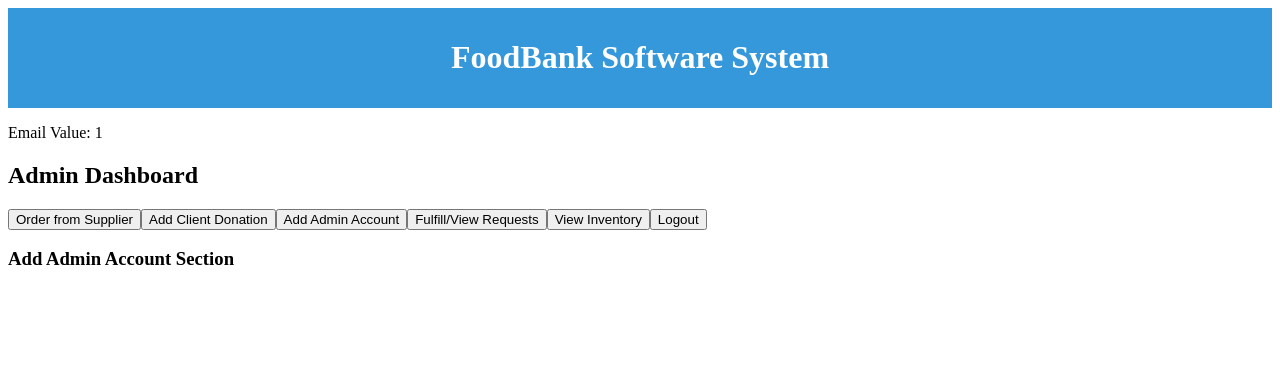
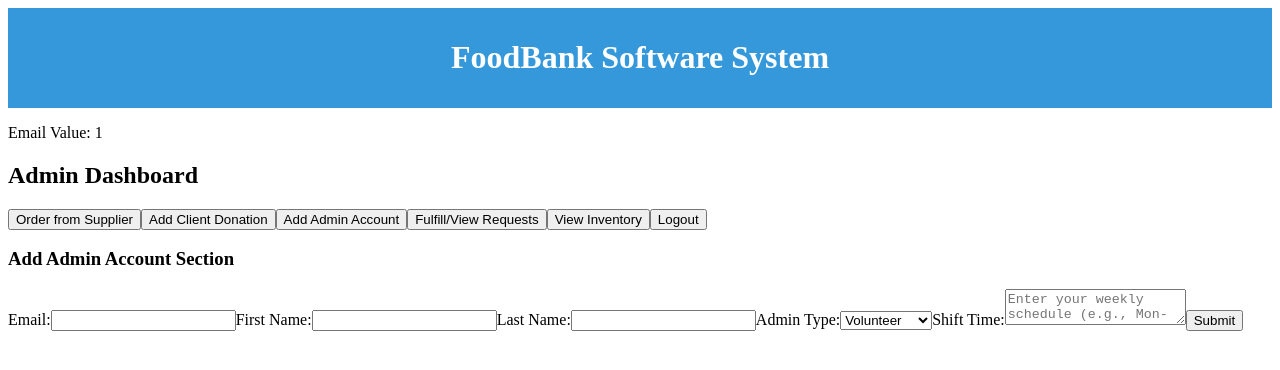
Before and after one commit to raunak8016/FoodBankSoftware, a React (Create React App) app in the folder client/: page /admin_dashboard/1 in a window 1280 px wide. Both pictures are taken after a click on the button "Add Admin Account". Shown: the top 370 px of the page. Built offline with nearby package versions, Linux system fonts and the light colour scheme.

Commit message:
items setup

```diff
--- a/client/src/components/AdminDashboard.js
+++ b/client/src/components/AdminDashboard.js
@@ -3,7 +3,8 @@ import Banner from './Banner';
 import { useState } from 'react';
 import { useParams } from 'react-router-dom';
 import { useNavigate } from "react-router-dom";
-
+import axios from "axios";
+import Items from './Items';
 
 const AdminDashboard = () => {
   // State to manage the visibility of different sections
@@ -63,10 +64,91 @@ const ClientDonationsSection = () => {
 };
 
 const AddAdminSection = () => {
+  const [formData, setFormData] = useState({
+    email: '',
+    firstName: '',
+    lastName: '',
+    adminType: 'volunteer',
+    shiftTime: '', // New field for shift time
+  });
+
+  const handleChange = (e) => {
+    const { name, value } = e.target;
+    setFormData((prevData) => ({
+      ...prevData,
+      [name]: value,
+    }));
+  };
+
+  const handleSubmit = () => {
+    axios.post('/admin_signUp', formData)
+      .then(response => {
+        // Handle the response from the server as needed
+        console.log(response.data);
+
+
+        const success = response.data.status;
+
+        if (success === "true") {
+          alert("Add new admin successful!");
+        } else {
+          const reason = response.data.reason;
+          alert("Add admin failed. " + reason);
+          console.log("faliure reason:", reason);
+        }
+      })
+      .catch(error => {
+        console.error('Error:', error);
+        alert("Signup failed. Please try again.");
+      });
+  };
+
   return (
     <div>
       <h3>Add Admin Account Section</h3>
-      {/* Add content for adding admin accounts */}
+      <form>
+        <label>Email:</label>
+        <input
+          type="email"
+          name="email"
+          value={formData.email}
+          onChange={handleChange}
+        />
+
+        <label>First Name:</label>
+        <input
+          type="text"
+          name="firstName"
+          value={formData.firstName}
+          onChange={handleChange}
+        />
+
+        <label>Last Name:</label>
+        <input
+          type="text"
+          name="lastName"
+          value={formData.lastName}
+          onChange={handleChange}
+        />
+
+        <label>Admin Type:</label>
+        <select name="adminType" value={formData.adminType} onChange={handleChange}>
+          <option value="volunteer">Volunteer</option>
+          <option value="coordinator">Coordinator</option>
+        </select>
+
+        <label>Shift Time:</label>
+        <textarea
+          name="shiftTime"
+          value={formData.shiftTime}
+          onChange={handleChange}
+          placeholder="Enter your weekly schedule (e.g., Mon-06:00-15:00, Tue-09:00-17:00)"
+        />
+
+        <button type="button" onClick={handleSubmit}>
+          Submit
+        </button>
+      </form>
     </div>
   );
 };
@@ -83,7 +165,7 @@ const FulfillOrdersSection = () => {
 const InventorySection = () => {
   return (
     <div>
-      <h3>Inventory Section</h3>
+      <Items/>
     </div>
   );
 };
--- /dev/null
+++ b/client/src/components/Items.js
@@ -0,0 +1,182 @@
+// Items.js
+import React, { useEffect, useState } from 'react';
+import axios from 'axios';
+import './styling/items.css'; // Import a CSS file for styling
+
+const Items = () => {
+  const [itemData, setItemData] = useState([]);
+  const [editedQuantities, setEditedQuantities] = useState({});
+  const [newItem, setNewItem] = useState({
+    name: '',
+    quantity: '',
+    storageType: '',
+    brand: '',
+    type: false, // Default to toiletry
+  });
+
+  useEffect(() => {
+    // Fetch data when the component mounts
+    axios.get('/Item')
+      .then(response => {
+        setItemData(response.data.Item);
+      })
+      .catch(error => console.error('Error fetching data:', error));
+  }, []);
+
+  const handleUpdateQuantity = (index) => {
+    // Send the updated data to the Flask server for "Quantity" update
+    // You'll need to implement this part based on your server's API
+    const updatedQuantityValue = editedQuantities[index] || itemData[index][1]; // Use edited quantity if available, otherwise use the current quantity
+    axios.post('/updateItemQuantity', { item_name: itemData[index][0], quantity: updatedQuantityValue })
+      .then(response => {
+        const success = response.data.status;
+
+        if (success === "true") {
+          alert("Item quantity update successful!");
+        } else {
+          const reason = response.data.reason;
+          alert("Item quantity update. " + reason);
+          console.log("faliure reason:", reason);
+        }
+      })
+      .catch(error => console.error('Error updating quantity:', error));
+  };
+
+
+  const handleDelete = (index) => {
+    // Handle deletion logic here, e.g., show a confirmation dialog
+    const updatedItems = [...itemData];
+    updatedItems.splice(index, 1); // Remove the item at the specified index
+    setItemData(updatedItems);
+    console.log(index);
+    // Send the updated data to the Flask server for deletion
+    // You'll need to implement this part based on your server's API
+    axios.post('/deleteItem', { index })
+      .then(response => {
+        console.log('Item deleted successfully');
+      })
+      .catch(error => console.error('Error deleting item:', error));
+  };
+
+  const handleInputChange = (field, value) => {
+    // Update the local state with the changed value for the new item
+    setNewItem(prevItem => ({ ...prevItem, [field]: value }));
+  };
+
+  const handleAddItem = () => {
+    // Check if all values are entered before adding a new item
+    if (Object.values(newItem).every(value => value !== '')) {
+      // Convert the type to a flag (1 for food, 0 for toiletry)
+      const newItemWithFlag = { ...newItem, type: newItem.type === 'food' ? 1 : 0 };
+
+      // Add a new item column to the local state
+      setItemData([...itemData, Object.values(newItemWithFlag)]);
+
+      // Send the new item data to the Flask server for addition
+      // You'll need to implement this part based on your server's API
+      console.log(newItem.type);
+      axios.post('/addItem', {
+        item_name: newItem.name,
+        quantity: newItem.quantity,
+        storageType: newItem.storageType,
+        brand: newItem.brand,
+        itemType: newItem.type === 'food' ? 'food' : 'toiletry',
+      }).then(response => {
+        const success = response.data.status;
+
+        if (success === "true") {
+          console.log("Add item successful!");
+        } else {
+          const reason = response.data.reason;
+          alert("Add admin failed. " + reason);
+          console.log("faliure reason:", reason);
+        }
+          axios.get('/Item')
+            .then(response => {
+              setItemData(response.data.Item);
+            })
+            .catch(error => console.error('Error fetching data:', error));
+        })
+        .catch(error => console.error('Error adding item:', error));
+
+      // Reset the new item state for the next entry
+      setNewItem({
+        name: '',
+        quantity: '',
+        storageType: '',
+        brand: '',
+        type: false,
+      });
+    } else {
+      console.log('Please enter all values before adding a new item.');
+    }
+  };
+
+  return (
+    <div>
+      <h3>Item Data</h3>
+      <table className="items-table">
+        <thead>
+          <tr>
+            <th>Name</th>
+            <th>Quantity</th>
+            <th>Storage Type</th>
+            <th>Brand</th>
+            <th>Type</th>
+            <th>Action</th>
+          </tr>
+        </thead>
+        <tbody>
+          {itemData.map((item, index) => (
+            <tr key={index}>
+              <td>{item[0]}</td>
+              <td>
+                <input
+                  type="text"
+                  value={editedQuantities[index] !== undefined ? editedQuantities[index] : item[1]}
+                  onChange={(e) => {
+                    const newQuantities = { ...editedQuantities, [index]: e.target.value };
+                    setEditedQuantities(newQuantities);
+                  }}
+                />
+              </td>
+              <td>{item[2]}</td>
+              <td>{item[3]}</td>
+              <td>{item[4] ? 'food' : 'toiletry'}</td>
+              <td>
+                <button onClick={() => handleUpdateQuantity(index)}>Update Quantity</button>
+                <button onClick={() => handleDelete(index)}>Delete</button>
+              </td>
+            </tr>
+          ))}
+          <tr>
+            {/* New item row for entering values */}
+            <td>
+              <input type="text" value={newItem.name} onChange={(e) => handleInputChange('name', e.target.value)} />
+            </td>
+            <td>
+              <input type="text" value={newItem.quantity} onChange={(e) => handleInputChange('quantity', e.target.value)} />
+            </td>
+            <td>
+              <input type="text" value={newItem.storageType} onChange={(e) => handleInputChange('storageType', e.target.value)} />
+            </td>
+            <td>
+              <input type="text" value={newItem.brand} onChange={(e) => handleInputChange('brand', e.target.value)} />
+            </td>
+            <td>
+              <select value={newItem.type} onChange={(e) => handleInputChange('type', e.target.value)}>
+                <option value="toiletry">Toiletry</option>
+                <option value="food">Food</option>
+              </select>
+            </td>
+            <td>
+              <button onClick={handleAddItem}>Add New Item</button>
+            </td>
+          </tr>
+        </tbody>
+      </table>
+    </div>
+  );
+};
+
+export default Items;
--- /dev/null
+++ b/client/src/components/styling/items.css
@@ -0,0 +1,17 @@
+/* Items.css */
+
+.items-table {
+    width: 100%;
+    border-spacing: 8px;
+    border-collapse: separate;
+  }
+
+  .items-table th,
+  .items-table td {
+    padding: 8px;
+    border: 1px solid #ddd;
+  }
+
+  .editable {
+    border: 2px solid #3498db; /* Set a different border color for editable cells */
+  }
```
Also changed, not shown: 2 other files (tests, documents, lock files or other folders).
